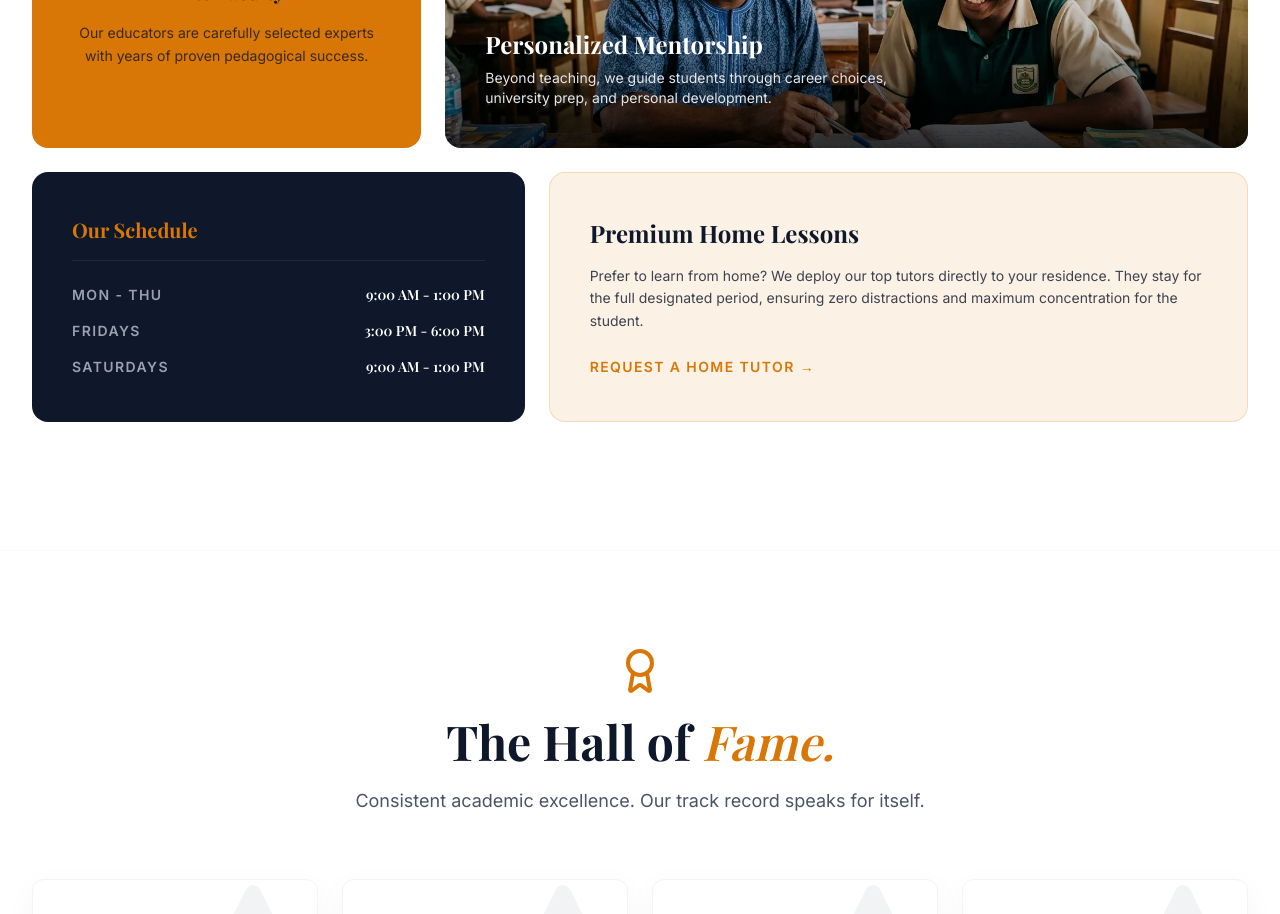
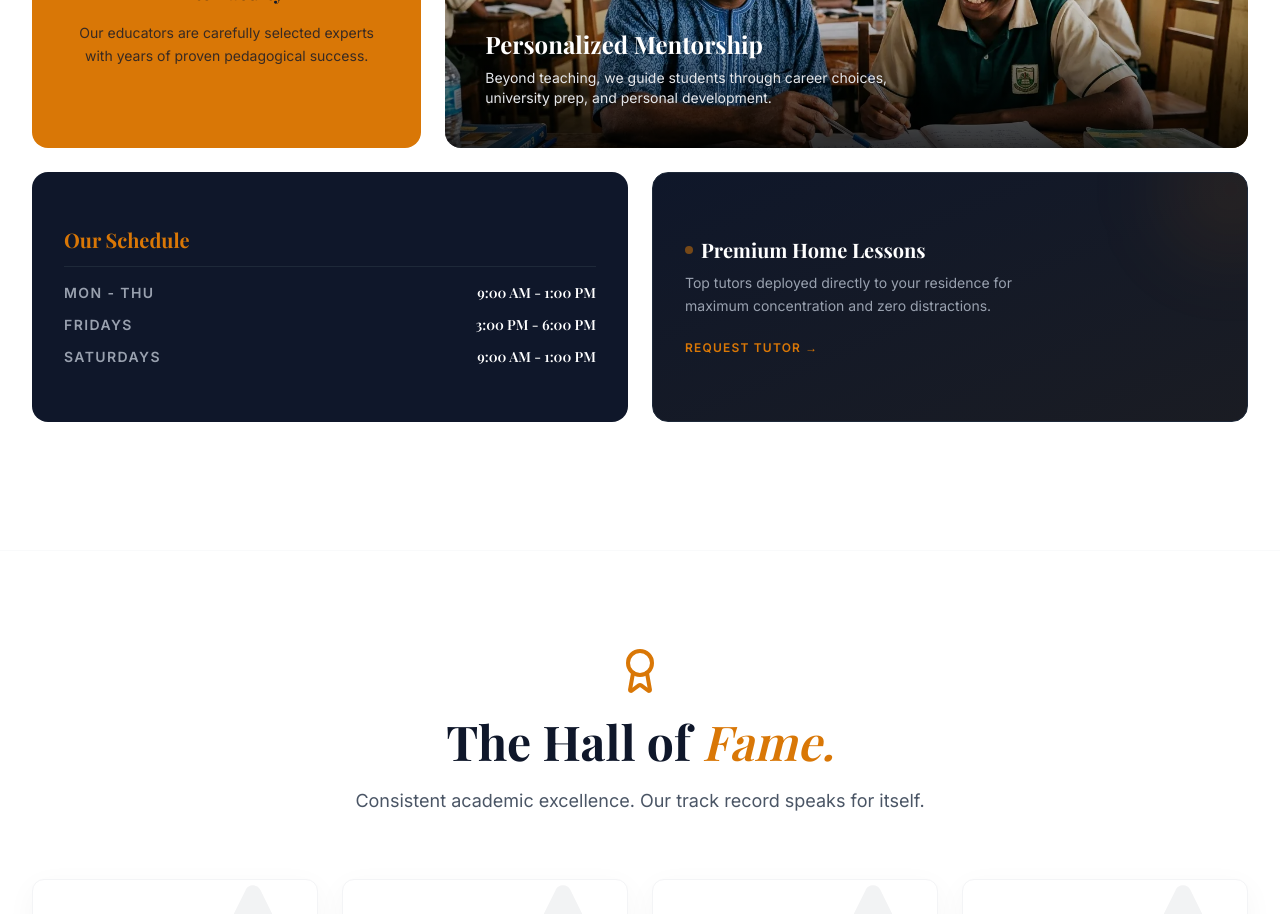
Before and after one commit to DavidDeez/peculiar_treasure_academy, a React (Vite) app: page / in a window 1280 px wide. Shown: the part 4280-5194 px from the top of the page. Built offline with nearby package versions, Linux system fonts and the light colour scheme; a web font is replaced by a local one.

Commit message:
Restyle Home Lessons block and link Contact form to mustardseed@gmail.com

```diff
--- a/src/components/Contact.tsx
+++ b/src/components/Contact.tsx
@@ -69,11 +69,17 @@ const Contact: React.FC = () => {
           {/* Form */}
           <div className="bg-white p-10 shadow-2xl rounded-tr-[80px] transform transition-transform duration-500 hover:-translate-y-2">
             <h3 className="font-serif text-2xl font-bold mb-8 text-brand-dark">Send an Inquiry</h3>
-            <form className="space-y-6" onSubmit={(e) => e.preventDefault()}>
+            <form action="https://formsubmit.co/mustardseed@gmail.com" method="POST" className="space-y-6">
+              {/* FormSubmit Configuration */}
+              <input type="hidden" name="_subject" value="New Inquiry from Peculiar Treasure Website" />
+              <input type="hidden" name="_captcha" value="false" />
+
               <div className="group">
                 <label className="block text-xs uppercase tracking-widest text-gray-400 font-bold mb-2 group-focus-within:text-brand-gold transition-colors">Full Name</label>
                 <input
                   type="text"
+                  name="name"
+                  required
                   className="w-full border-b border-gray-200 py-3 focus:outline-none focus:border-brand-gold bg-transparent transition-colors text-brand-dark"
                   placeholder="Enter your name"
                 />
@@ -83,6 +89,8 @@ const Contact: React.FC = () => {
                 <label className="block text-xs uppercase tracking-widest text-gray-400 font-bold mb-2 group-focus-within:text-brand-gold transition-colors">Email Address</label>
                 <input
                   type="email"
+                  name="email"
+                  required
                   className="w-full border-b border-gray-200 py-3 focus:outline-none focus:border-brand-gold bg-transparent transition-colors text-brand-dark"
                   placeholder="Enter your email"
                 />
@@ -91,6 +99,8 @@ const Contact: React.FC = () => {
               <div className="group">
                 <label className="block text-xs uppercase tracking-widest text-gray-400 font-bold mb-2 group-focus-within:text-brand-gold transition-colors">Your Message</label>
                 <textarea
+                  name="message"
+                  required
                   rows={4}
                   className="w-full border-b border-gray-200 py-3 focus:outline-none focus:border-brand-gold bg-transparent transition-colors text-brand-dark resize-none"
                   placeholder="Which subjects do you need help with?"
--- a/src/components/Features.tsx
+++ b/src/components/Features.tsx
@@ -52,9 +52,9 @@ const Features: React.FC = () => {
           </div>
 
           {/* Box 5: Schedule */}
-          <div className="md:col-span-5 bg-brand-dark p-8 md:p-10 rounded-2xl flex flex-col justify-center">
-            <h3 className="text-xl font-bold text-brand-gold mb-6 border-b border-gray-800 pb-4">Our Schedule</h3>
-            <ul className="space-y-4">
+          <div className="md:col-span-6 bg-brand-dark p-6 md:p-8 rounded-2xl flex flex-col justify-center">
+            <h3 className="text-xl font-bold text-brand-gold mb-4 border-b border-gray-800 pb-3">Our Schedule</h3>
+            <ul className="space-y-3">
               <li className="flex justify-between items-center text-sm">
                 <span className="text-gray-400 uppercase tracking-widest font-bold">Mon - Thu</span>
                 <span className="text-white font-serif">9:00 AM - 1:00 PM</span>
@@ -71,12 +71,20 @@ const Features: React.FC = () => {
           </div>
 
           {/* Box 6: Home Lessons */}
-          <div className="md:col-span-7 bg-brand-gold/10 border border-brand-gold/20 p-8 md:p-10 rounded-2xl flex flex-col justify-center">
-            <h3 className="text-2xl font-bold text-brand-dark mb-4">Premium Home Lessons</h3>
-            <p className="text-brand-dark/80 text-sm leading-relaxed mb-6">
-              Prefer to learn from home? We deploy our top tutors directly to your residence. They stay for the full designated period, ensuring zero distractions and maximum concentration for the student.
-            </p>
-            <a href="#contact" className="inline-block text-sm font-bold uppercase tracking-widest text-brand-gold hover:text-brand-dark transition-colors">Request a Home Tutor &rarr;</a>
+          <div className="md:col-span-6 bg-gradient-to-br from-brand-dark to-[#1a1c23] border border-gray-800 p-6 md:p-8 rounded-2xl flex flex-col justify-center relative overflow-hidden group hover:border-brand-gold/50 transition-colors">
+            <div className="absolute -top-12 -right-12 w-32 h-32 bg-brand-gold/10 rounded-full blur-2xl transition-all group-hover:bg-brand-gold/20"></div>
+            <div className="relative z-10">
+              <h3 className="text-xl font-bold text-white mb-2 flex items-center gap-2">
+                <span className="w-2 h-2 bg-brand-gold rounded-full animate-pulse"></span>
+                Premium Home Lessons
+              </h3>
+              <p className="text-gray-400 text-sm leading-relaxed mb-4 max-w-sm">
+                Top tutors deployed directly to your residence for maximum concentration and zero distractions.
+              </p>
+              <a href="#contact" className="inline-flex items-center text-xs font-bold uppercase tracking-widest text-brand-gold hover:text-white transition-colors">
+                Request Tutor &rarr;
+              </a>
+            </div>
           </div>
 
         </div>
```
